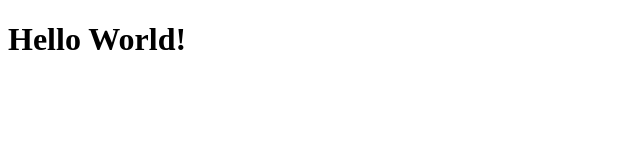
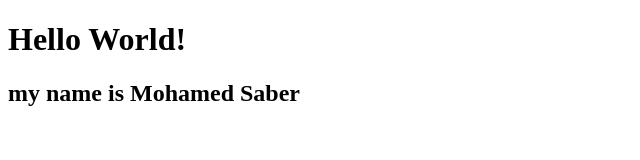
Before and after one commit to MohamedSaberMohammed/test, a plain HTML site: page index.html in a window 1280 px wide. Shown: the whole page, without its empty margins (0-640 px from the left). Drawn offline with Linux system fonts and the light colour scheme.

Commit message:
add my name

```diff
--- a/index.html
+++ b/index.html
@@ -7,5 +7,6 @@
 </head>
 <body>
     <h1>Hello World!</h1>
+    <h2>my name is Mohamed Saber</h2>
 </body>
 </html>
```
